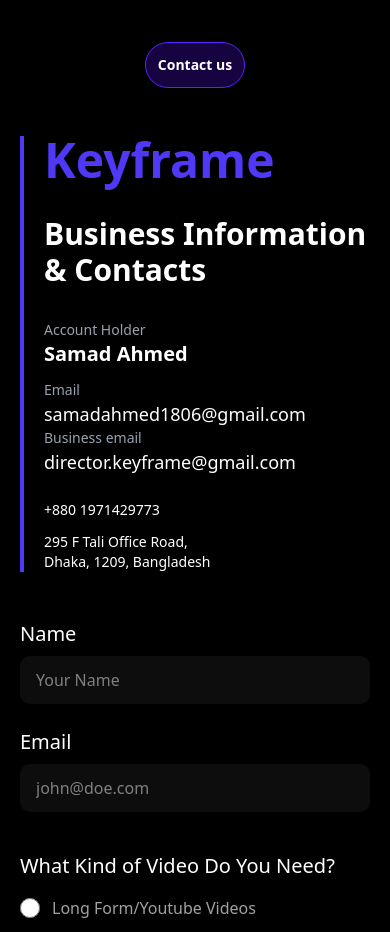
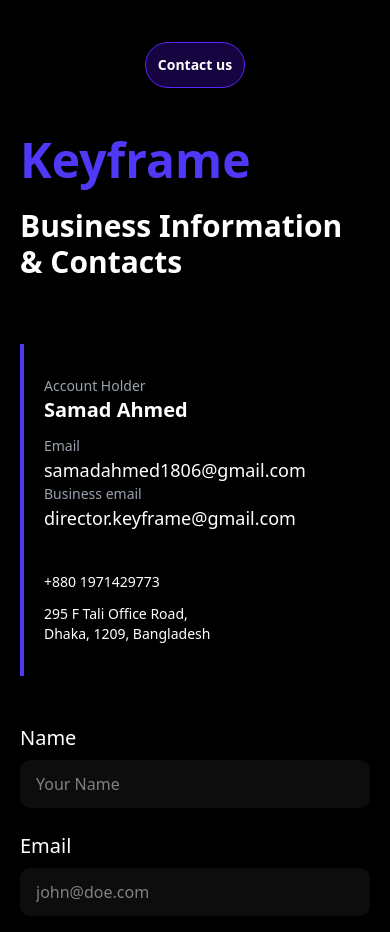
Before and after one commit to TheRABU/keyframe-portfolio, a React (Vite) app: page / in a window 390 px wide. Shown: the part 8420-9352 px from the top of the page. Built offline with nearby package versions, Linux system fonts and the light colour scheme.

Commit message:
ui changes made into the business information section

```diff
--- a/src/components/Navbar.tsx
+++ b/src/components/Navbar.tsx
@@ -174,10 +174,10 @@
               Testimonials
             </button>
             <button
-              onClick={() => scrollToSection("project-request")}
+              onClick={() => scrollToSection("contact-us")}
               className="px-4 py-2 rounded-full border border-transparent text-neutral-300 hover:border-gray-800/50 hover:bg-neutral-800 hover:text-white whitespace-nowrap text-sm"
             >
-              Project Request
+              Contact Us
             </button>
             <a
               href="https://calendly.com/director-keyframe/30min"
--- a/src/modules/homepage/ProjectRequest.tsx
+++ b/src/modules/homepage/ProjectRequest.tsx
@@ -80,19 +80,18 @@
         <div className="flex flex-col lg:flex-row gap-12 lg:gap-16">
           {/* Left Side - Contact Details (1/3) */}
           <div className="lg:w-1/3">
-            <div className="relative pl-6">
+            {/* Keyframe Brand */}
+            <h2 className="text-5xl md:text-8xl font-bold text-indigo-600 mb-6">
+              Keyframe
+            </h2>
+
+            {/* Contacts Heading */}
+            <h3 className="text-3xl font-bold text-white mb-16">
+              Business Information & Contacts
+            </h3>
+            <div className="relative pl-6 py-8">
               {/* Vertical Accent Line */}
               <div className="absolute left-0 top-0 bottom-0 w-1 bg-indigo-600"></div>
-
-              {/* Keyframe Brand */}
-              <h2 className="text-5xl md:text-6xl font-bold text-indigo-600 mb-8">
-                Keyframe
-              </h2>
-
-              {/* Contacts Heading */}
-              <h3 className="text-3xl font-bold text-white mb-8">
-                Business Information & Contacts
-              </h3>
 
               {/* Contact Information */}
               <div className="space-y-3 text-white">
@@ -108,7 +107,7 @@
                     <p className="text-lg">samadahmed1806@gmail.com</p>
                   </div>
 
-                  <div>
+                  <div className="mb-10">
                     <p className="text-sm text-gray-400">Business email</p>
                     <p className="text-lg">director.keyframe@gmail.com</p>
                   </div>
--- a/src/pages/Home.tsx
+++ b/src/pages/Home.tsx
@@ -24,7 +24,7 @@
           {/* <Testimonials /> */}
           <TestimonialsDemo />
         </div>
-        <div id="project-request">
+        <div id="contact-us">
           <Toaster position="top-center" reverseOrder={false} />
           <ProjectRequest />
         </div>
```
